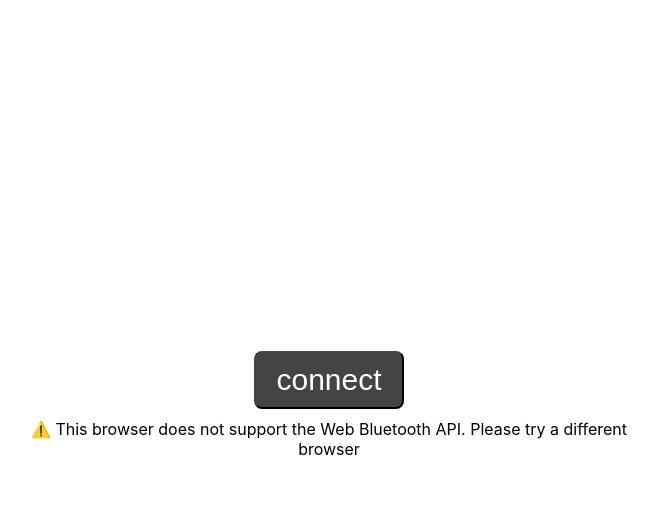
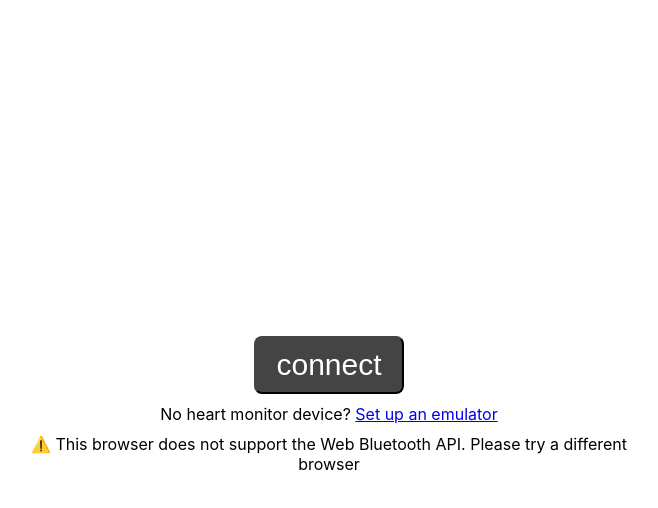
Before and after one commit to megaconfidence/bt-heart-monitor, a plain HTML site: page index.html in a window 1280 px wide. Both pictures are taken after a click on the button "connect". Shown: the whole page, without its empty margins (311-969 px from the left). Drawn offline with Linux system fonts and the light colour scheme.

Commit message:
chore: Adds emulator notice

```diff
--- a/index.html
+++ b/index.html
@@ -8,10 +8,20 @@
     <link rel="stylesheet" href="style.css" />
   </head>
   <body>
-    <button class="connect">connect</button>
-    <div class="error hide">
-      ⚠️ This browser does not support the Web Bluetooth API. Please try a
-      different browser
+    <div class="connect-ui">
+      <button class="connect">connect</button>
+      <div>
+        No heart monitor device?
+        <a
+          href="https://github.com/megaconfidence/bt-heart-monitor#set-up-a-heart-monitor-emulator"
+          target="_blank"
+          >Set up an emulator</a
+        >
+      </div>
+      <div class="error hide">
+        ⚠️ This browser does not support the Web Bluetooth API. Please try a
+        different browser
+      </div>
     </div>
     <div class="ui hide">
       <div class="heart">
--- a/index.js
+++ b/index.js
@@ -6,6 +6,7 @@ const startBTN = document.querySelector(".start");
 const errorTxt = document.querySelector(".error");
 const beatAudio = document.querySelector("audio");
 const connectBTN = document.querySelector(".connect");
+const connectUI = document.querySelector(".connect-ui");
 
 let device;
 let heartRate;
@@ -63,7 +64,7 @@ async function init() {
   await connectDevice();
 
   appUI.classList.remove("hide");
-  connectBTN.classList.add("hide");
+  connectUI.classList.add("hide");
   await startMonitoring();
 }
 
--- a/style.css
+++ b/style.css
@@ -59,6 +59,10 @@ button {
   border-radius: 1vh;
 }
 
+.error {
+  margin-top: 10px;
+}
+
 @keyframes heartbeat {
   0% {
     transform: scale(0.75);
```
